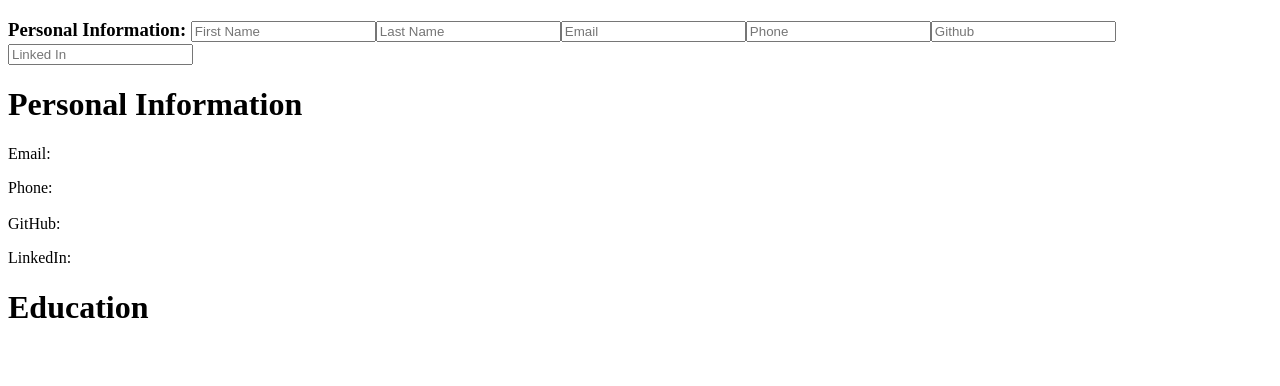
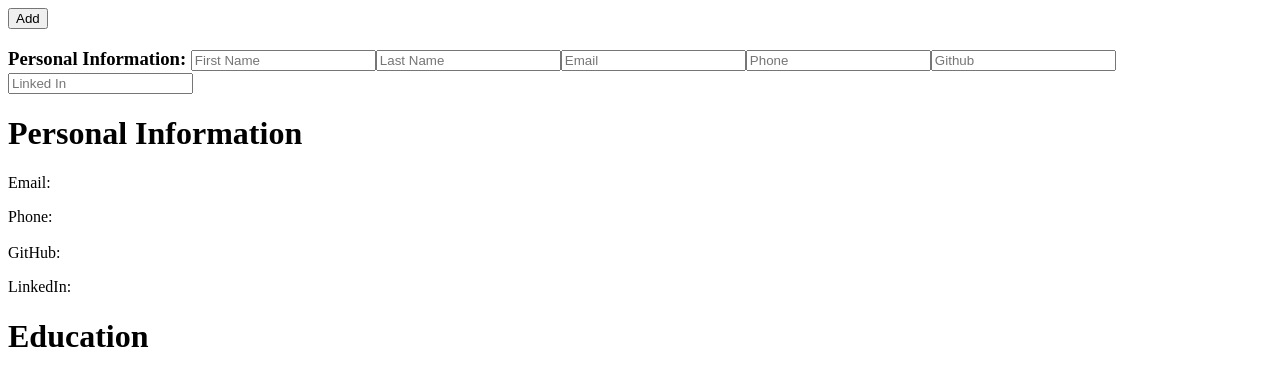
Before and after one commit to mastachiii/top-CVBuilder, a React (Vite) app: page / in a window 1280 px wide. Shown: the top 386 px of the page. Built offline with nearby package versions, Linux system fonts and the light colour scheme.

Commit message:
FEAT: Added Education forms.

```diff
--- a/src/App.jsx
+++ b/src/App.jsx
@@ -5,6 +5,7 @@ import { Preview } from './preview';
 
 function App() {
     const [personalInfo, setPersonalInfo] = useState(info);
+    const [educationInfo, setEducationInfo] = useState([]);
     const personalHandlers = {
         firstName: (e) => setPersonalInfo({ ...personalInfo, firstName: e.target.value }),
         lastName: (e) => setPersonalInfo({ ...personalInfo, lastName: e.target.value }),
@@ -13,10 +14,24 @@ function App() {
         gitHub: (e) => setPersonalInfo({ ...personalInfo, gitHub: e.target.value }),
         linkedIn: (e) => setPersonalInfo({ ...personalInfo, linkedIn: e.target.value }),
     };
+    const educationHandlers = {
+        copy: Array.from(educationInfo),
+        numberOfItems: educationInfo.length,
+        add: () => {
+            educationHandlers.copy.push({
+                address: '',
+                schoolName: '',
+                startDate: '',
+                endDate: '',
+            });
+
+            setEducationInfo(educationHandlers.copy);
+        },
+    };
 
     return (
         <>
-            <Editor personalHandlers={personalHandlers} />
+            <Editor personalHandlers={personalHandlers} educationHandlers={educationHandlers} />
             <Preview personalInfo={personalInfo} />
         </>
     );
--- a/src/Editor.jsx
+++ b/src/Editor.jsx
@@ -1,7 +1,13 @@
-import { useState } from 'react';
-
 function Input({ type = 'text', text, onChange }) {
     return <input type={type} placeholder={text} onChange={onChange}></input>;
+}
+
+function Button({ type = 'button', text, onClick }) {
+    return (
+        <button type={type} onClick={onClick}>
+            {text}
+        </button>
+    );
 }
 
 function Personal({ handlers }) {
@@ -17,12 +23,35 @@ function Personal({ handlers }) {
     );
 }
 
-function Editor({ personalHandlers }) {
+function Education({ handlers }) {
     return (
         <div>
+            <Input text='Address' onClick={null} />
+            <Input text='School Name' onClick={null} />
+            <Input text='Start Date' onClick={null} />
+            <Input text='End Date' onClick={null} />
+        </div>
+    );
+}
+
+function Editor({ personalHandlers, educationHandlers }) {
+    const educationForm = (() => {
+        const form = [];
+
+        for (let i = 0; i < educationHandlers.numberOfItems; i++) {
+            form.push(<Education />);
+        }
+
+        return form;
+    })();
+
+    return (
+        <div>
+            <Button text='Add' onClick={educationHandlers.add} />
             <h3>
                 Personal Information: <Personal handlers={personalHandlers} />
             </h3>
+            {educationForm}
         </div>
     );
 }
```
